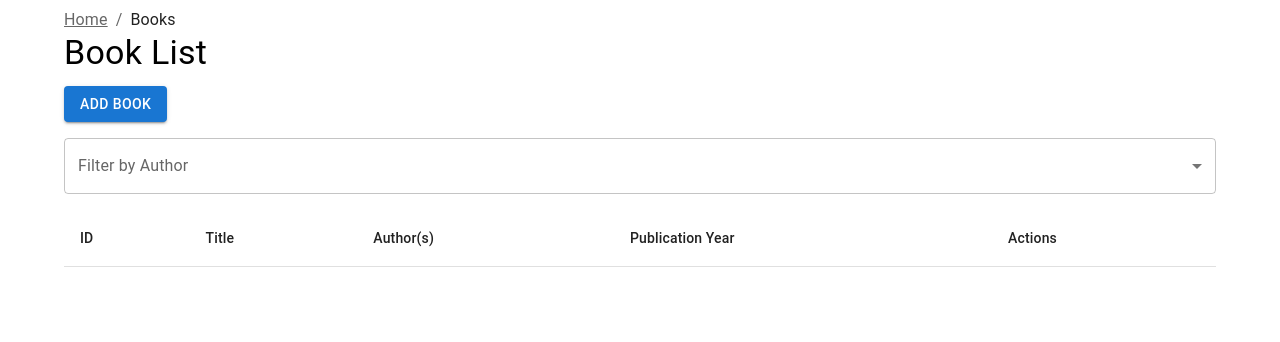
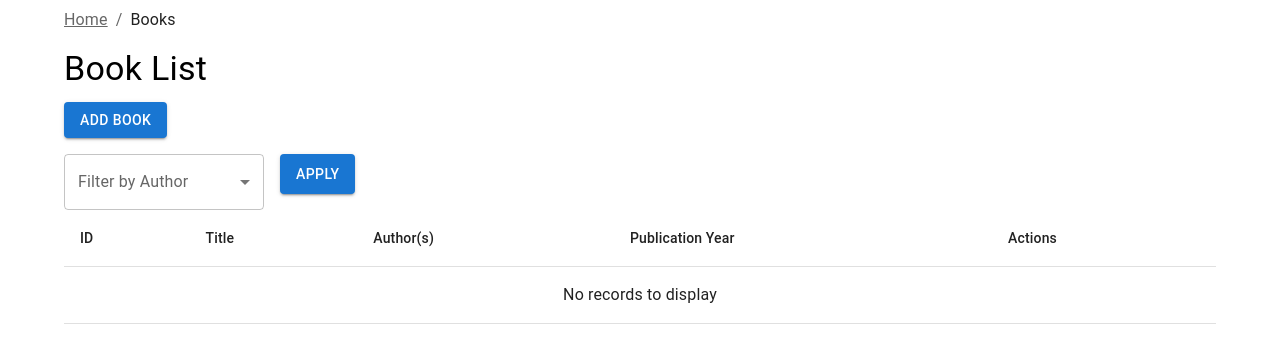
Before and after one commit to Butch-1337/electronic-library, a React (Create React App) app: page /Books in a window 1280 px wide. Shown: the top 342 px of the page. Built offline with nearby package versions, Linux system fonts and the light colour scheme.

Commit message:
fixed styles

```diff
--- a/src/components/Breadcrumbs.tsx
+++ b/src/components/Breadcrumbs.tsx
@@ -7,7 +7,7 @@ const Breadcrumbs: React.FC = () => {
   const pathnames = location.pathname.split('/').filter(x => x);
 
   return (
-    <MUIBreadcrumbs aria-label="breadcrumb">
+    <MUIBreadcrumbs aria-label="breadcrumb" sx={{marginBottom: '16px'}}>
       <Link component={RouterLink} color="inherit" to="/">
         Home
       </Link>
--- a/src/components/Table.tsx
+++ b/src/components/Table.tsx
@@ -5,6 +5,7 @@ import {
   TableCell,
   TableHead,
   TableRow,
+  Typography
 } from '@mui/material';
 
 interface Column {
@@ -24,21 +25,31 @@ const Table: React.FC<TableProps> = ({ columns, data, actions }) => {
     <MuiTable>
       <TableHead>
         <TableRow>
-          {columns.map((column) => (
+          {columns.map(column => (
             <TableCell key={column.id}>{column.label}</TableCell>
           ))}
           {actions && <TableCell>Actions</TableCell>}
         </TableRow>
       </TableHead>
       <TableBody>
-        {data.map((row) => (
-          <TableRow key={row.id}>
-            {columns.map((column) => (
-              <TableCell key={column.id}>{column.render(row)}</TableCell>
-            ))}
-            {actions && <TableCell>{actions(row)}</TableCell>}
+        {data.length === 0 ? (
+          <TableRow>
+            <TableCell colSpan={columns.length + (actions ? 1 : 0)}>
+              <Typography variant="body1" align="center">
+                No records to display
+              </Typography>
+            </TableCell>
           </TableRow>
-        ))}
+        ) : (
+          data.map(row => (
+            <TableRow key={row.id}>
+              {columns.map(column => (
+                <TableCell key={column.id}>{column.render(row)}</TableCell>
+              ))}
+              {actions && <TableCell>{actions(row)}</TableCell>}
+            </TableRow>
+          ))
+        )}
       </TableBody>
     </MuiTable>
   );
--- a/src/components/forms/AuthorForm.tsx
+++ b/src/components/forms/AuthorForm.tsx
@@ -2,7 +2,7 @@ import React from 'react';
 import { useForm, Controller } from 'react-hook-form';
 import { yupResolver } from '@hookform/resolvers/yup';
 import * as yup from 'yup';
-import { TextField, Button, FormControl } from '@mui/material';
+import {TextField, Button, FormControl, Box} from '@mui/material';
 import CancelButton from '../CancelButton'
 
 interface AuthorFormProps {
@@ -46,15 +46,19 @@ const AuthorForm: React.FC<AuthorFormProps> = ({ onSubmit, defaultValues }) => {
         />
       </FormControl>
 
+
+      <Box sx={{marginTop: '16px'}}>
         <Button
           variant="contained"
           color="primary"
           type="submit"
-        disabled={!isDirty || !isValid} // Disable button if form is not dirty or valid
+          disabled={!isDirty || !isValid}
+          sx={{marginRight: '16px'}}
         >
           Save
         </Button>
         <CancelButton />
+      </Box>
     </form>
   );
 };
--- a/src/components/forms/BookForm.tsx
+++ b/src/components/forms/BookForm.tsx
@@ -9,7 +9,7 @@ import {
   FormHelperText,
   Autocomplete,
   CircularProgress,
-  InputAdornment,
+  InputAdornment, Box,
 } from '@mui/material';
 import { Author } from '../../hooks/useAuthors';
 import CancelButton from '../CancelButton'
@@ -147,15 +147,18 @@ const BookForm: React.FC<BookFormProps> = ({ onSubmit, defaultValues, authors })
         </FormControl>
       </div>
 
+      <Box sx={{marginTop: '16px'}}>
         <Button
           variant="contained"
           color="primary"
           type="submit"
-        disabled={!isDirty || !isValid} // Disable button if form is not dirty or valid
+          disabled={!isDirty || !isValid}
+          sx={{marginRight: '16px'}}
         >
           Save
         </Button>
         <CancelButton />
+      </Box>
 
     </form>
   );
--- a/src/pages/AuthorListPage.tsx
+++ b/src/pages/AuthorListPage.tsx
@@ -2,7 +2,7 @@ import React, { useState } from 'react';
 import { Link } from 'react-router-dom';
 import useAuthors from '../hooks/useAuthors';
 import useBooks from '../hooks/useBooks';
-import { Button } from '@mui/material';
+import {Box, Button} from '@mui/material';
 import ConfirmationModal from '../components/ConfirmationModal';
 import Page from '../components/Page';
 import Table from '../components/Table';
@@ -47,12 +47,13 @@ const AuthorListPage: React.FC = () => {
   ];
 
   const actions = (row: any) => (
-    <>
+    <Box sx={{display: 'flex'}}>
       <Button
         variant="contained"
         color="primary"
         component={Link}
         to={`/Authors/Edit/${row.id}`}
+        sx={{marginRight: '16px'}}
       >
         Edit
       </Button>
@@ -63,7 +64,7 @@ const AuthorListPage: React.FC = () => {
       >
         Delete
       </Button>
-    </>
+    </Box>
   );
 
   return (
@@ -73,7 +74,7 @@ const AuthorListPage: React.FC = () => {
         color="primary"
         component={Link}
         to="Authors/Add"
-        style={{ marginBottom: '1rem' }}
+        sx={{ marginBottom: '16px' }}
       >
         Add Author
       </Button>
--- a/src/pages/BookListPage.tsx
+++ b/src/pages/BookListPage.tsx
@@ -3,7 +3,15 @@ import { Link } from 'react-router-dom';
 import useBooks from '../hooks/useBooks';
 import useAuthors from '../hooks/useAuthors';
 import ConfirmationModal from '../components/ConfirmationModal';
-import { Button, FormControl, InputLabel, Select, MenuItem, SelectChangeEvent } from '@mui/material';
+import {
+  Button,
+  FormControl,
+  InputLabel,
+  Select,
+  MenuItem,
+  SelectChangeEvent,
+  Box
+} from '@mui/material';
 import Page from '../components/Page';
 import Table from '../components/Table';
 
@@ -12,6 +20,7 @@ const BookListPage: React.FC = () => {
   const { authors } = useAuthors();
 
   const [filterAuthorId, setFilterAuthorId] = useState<string | null>(null);
+  const [tempFilterAuthorId, setTempFilterAuthorId] = useState<string | null>(null);
   const [filteredBooks, setFilteredBooks] = useState(books);
   const [isModalOpen, setIsModalOpen] = useState(false);
   const [bookToDelete, setBookToDelete] = useState<string | null>(null);
@@ -25,7 +34,11 @@ const BookListPage: React.FC = () => {
   }, [books, filterAuthorId]);
 
   const handleFilterChange = (event: SelectChangeEvent) => {
-    setFilterAuthorId(event.target.value);
+    setTempFilterAuthorId(event.target.value);
+  };
+
+  const applyFilter = () => {
+    setFilterAuthorId(tempFilterAuthorId);
   };
 
   const openConfirmationModal = (id: string) => {
@@ -60,12 +73,13 @@ const BookListPage: React.FC = () => {
   ];
 
   const actions = (row: any) => (
-    <>
+    <Box sx={{display: 'flex'}}>
       <Button
         variant="contained"
         color="primary"
         component={Link}
         to={`/Books/Edit/${row.id}`}
+        sx={{marginRight: '16px'}}
       >
         Edit
       </Button>
@@ -76,7 +90,7 @@ const BookListPage: React.FC = () => {
       >
         Delete
       </Button>
-    </>
+    </Box>
   );
 
   return (
@@ -86,15 +100,22 @@ const BookListPage: React.FC = () => {
         color="primary"
         component={Link}
         to="Books/Add"
-        style={{ marginBottom: '1rem' }}
+        sx={{ marginBottom: '16px' }}
       >
         Add Book
       </Button>
 
-      <FormControl variant="outlined" fullWidth style={{ marginBottom: '1rem' }}>
+      <Box sx={{display: 'flex'}}>
+        <FormControl
+          variant="outlined"
+          sx={{
+            minWidth: '200px',
+            marginRight: '16px'
+          }}
+        >
           <InputLabel>Filter by Author</InputLabel>
           <Select
-          value={filterAuthorId || ''}
+            value={tempFilterAuthorId || ''}
             onChange={handleFilterChange}
             label="Filter by Author"
           >
@@ -106,6 +127,15 @@ const BookListPage: React.FC = () => {
             ))}
           </Select>
         </FormControl>
+        <Button
+          variant="contained"
+          color="primary"
+          onClick={applyFilter}
+          sx={{ marginBottom: '16px' }}
+        >
+          Apply
+        </Button>
+      </Box>
 
       <Table columns={columns} data={filteredBooks} actions={actions} />
 
--- a/src/pages/HomePage.tsx
+++ b/src/pages/HomePage.tsx
@@ -14,12 +14,13 @@ const HomePage: React.FC = () => {
         and learn more about your favorite writers.
       </Typography>
 
-      <Box marginTop={2}>
+      <Box marginTop={'16px'}>
         <Button
           variant="contained"
           color="primary"
           component={Link}
           to="/Books"
+          sx={{marginRight: '16px'}}
         >
           View Books
         </Button>
```
Lines whose indentation alone changed are shown as unchanged.
